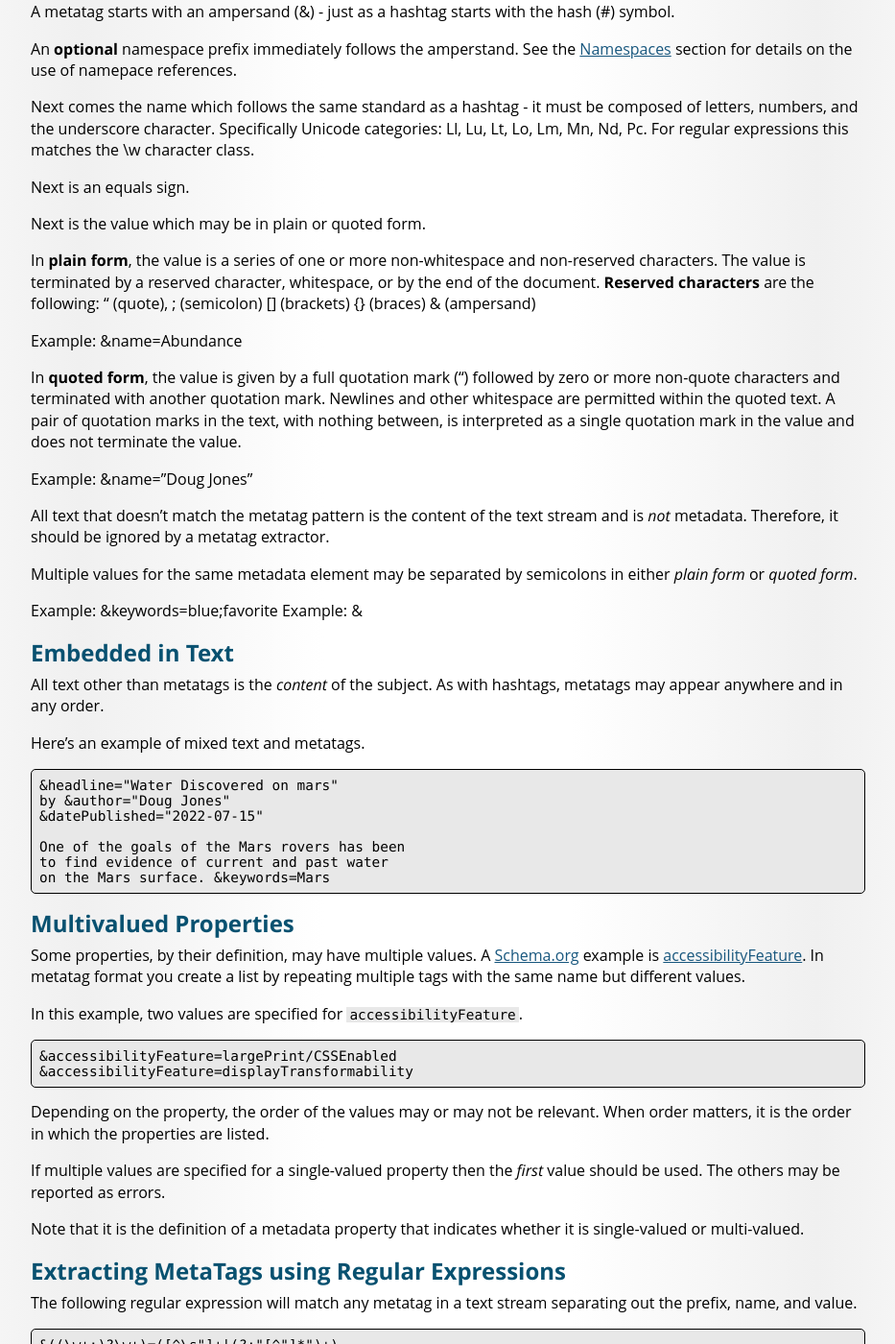
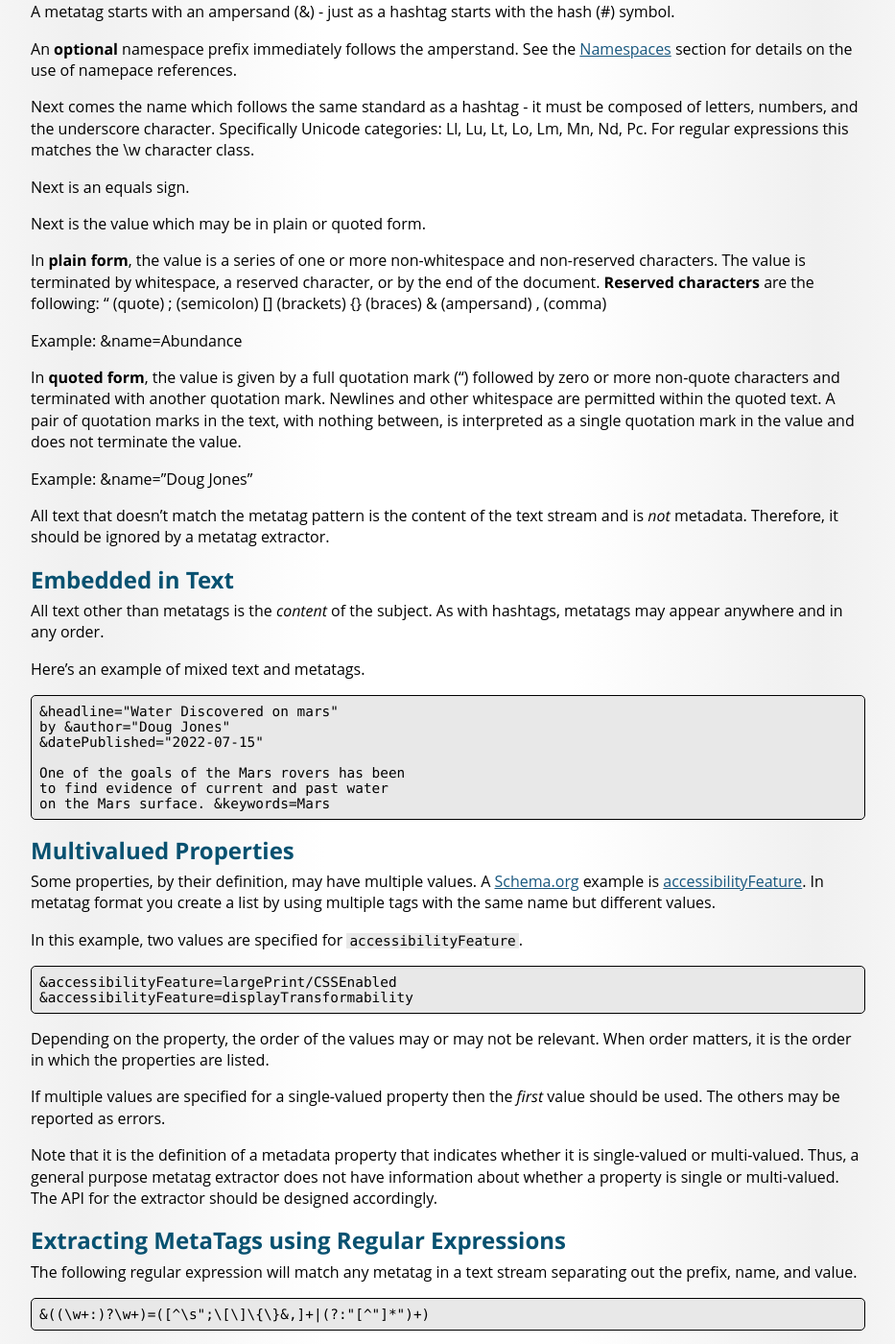
Before and after one commit to FileMeta/filemeta.github.io, a Jekyll site: the page built from MetaTag.md, in a window 1280 px wide and 1400 px high, scrolled down 1007 px. Shown: the whole window at 96% size, without its empty margins (173-1106 px from the left). Built offline with Jekyll 4.4.1, drawn with Linux system fonts in a browser that asks for light colours; some web fonts are replaced; some of the changed text lies outside the part shown.

Commit message:
Metatag beta updates.

````diff
--- a/MetaTag.md
+++ b/MetaTag.md
@@ -47,7 +47,7 @@ Next is an equals sign.
 
 Next is the value which may be in plain or quoted form.
 
-In **plain form**, the value is a series of one or more non-whitespace and non-reserved characters. The value is terminated by a reserved character, whitespace, or by the end of the document. **Reserved characters** are the following: " (quote), ; (semicolon) [] (brackets) {} (braces) & (ampersand)
+In **plain form**, the value is a series of one or more non-whitespace and non-reserved characters. The value is terminated by whitespace, a reserved character, or by the end of the document. **Reserved characters** are the following: " (quote) ; (semicolon) [] (brackets) {} (braces) & (ampersand) , (comma)
 
 Example: &name=Abundance
 
@@ -56,11 +56,6 @@ In **quoted form**, the value is given by a full quotation mark (") followed by
 Example: &name="Doug Jones"
 
 All text that doesn't match the metatag pattern is the content of the text stream and is *not* metadata. Therefore, it should be ignored by a metatag extractor.
-
-Multiple values for the same metadata element may be separated by semicolons in either *plain form* or *quoted form*.
-
-Example: &keywords=blue;favorite
-Example: &
 
 ## Embedded in Text
 All text other than metatags is the *content* of the subject. As with hashtags, metatags may appear anywhere and in any order.
@@ -79,7 +74,7 @@ on the Mars surface. &keywords=Mars
 
 ## Multivalued Properties
 
-Some properties, by their definition, may have multiple values. A [Schema.org](https://schema.org) example is [accessibilityFeature](https://schema.org/accessibilityFeature). In metatag format you create a list by repeating multiple tags with the same name but different values.
+Some properties, by their definition, may have multiple values. A [Schema.org](https://schema.org) example is [accessibilityFeature](https://schema.org/accessibilityFeature). In metatag format you create a list by using multiple tags with the same name but different values.
 
 In this example, two values are specified for `accessibilityFeature`.
 ```
@@ -91,14 +86,14 @@ Depending on the property, the order of the values may or may not be relevant. W
 
 If multiple values are specified for a single-valued property then the *first* value should be used. The others may be reported as errors.
 
-Note that it is the definition of a metadata property that indicates whether it is single-valued or multi-valued.
+Note that it is the definition of a metadata property that indicates whether it is single-valued or multi-valued. Thus, a general purpose metatag extractor does not have information about whether a property is single or multi-valued. The API for the extractor should be designed accordingly.
 
 ## Extracting MetaTags using Regular Expressions
 
 The following regular expression will match any metatag in a text stream separating out the prefix, name, and value.
 
 ```
-&((\w+:)?\w+)=([^\s"]+|(?:"[^"]*")+)
+&((\w+:)?\w+)=([^\s";\[\]\{\}&,]+|(?:"[^"]*")+)
 ```
 
 If the value is quoted, the quotes are included in the regular expression match. Therefore, the calling code must remove the beginning and ending quotes and convert double embedded quotes to single quotes.
@@ -162,7 +157,7 @@ A `_type` value without a namespace prefix references types defined by the Schem
 
 ## Design Goals and Discussion
 
-In creating the MetaTag Specification I ([Brandt Redd](https://brandtredd.org)) started with the following goals:
+In creating the MetaTag Specification I, ([Brandt Redd](https://brandtredd.org)), started with the following goals:
 
 * The syntax should be sufficiently simple and intuitive that someone can compose valid metadata simply by viewing examples.
 * The metadata should be both human-readable and machine-readable.
````
